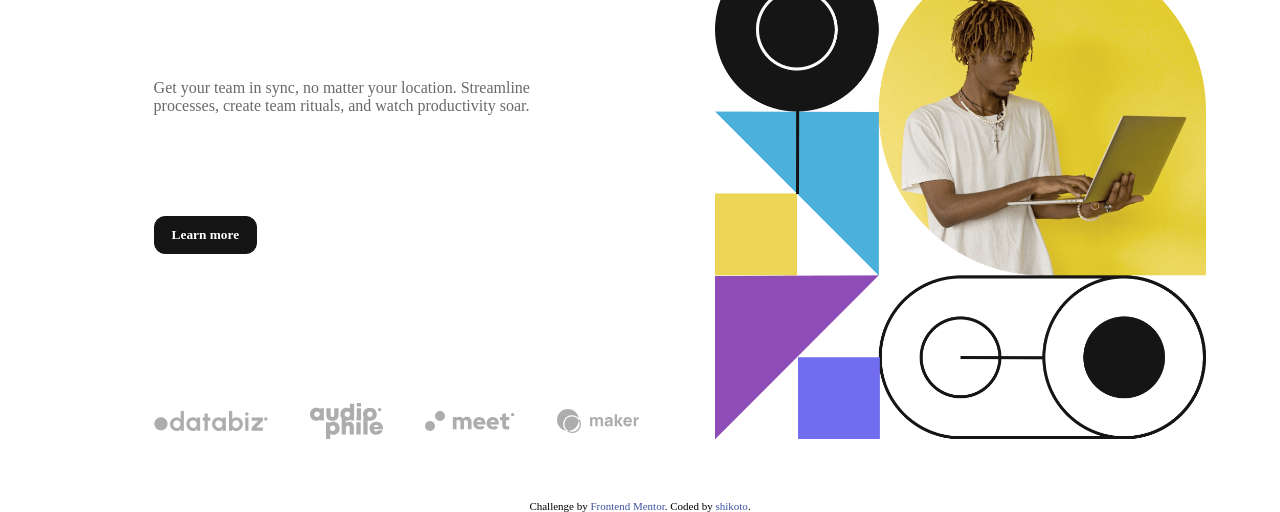
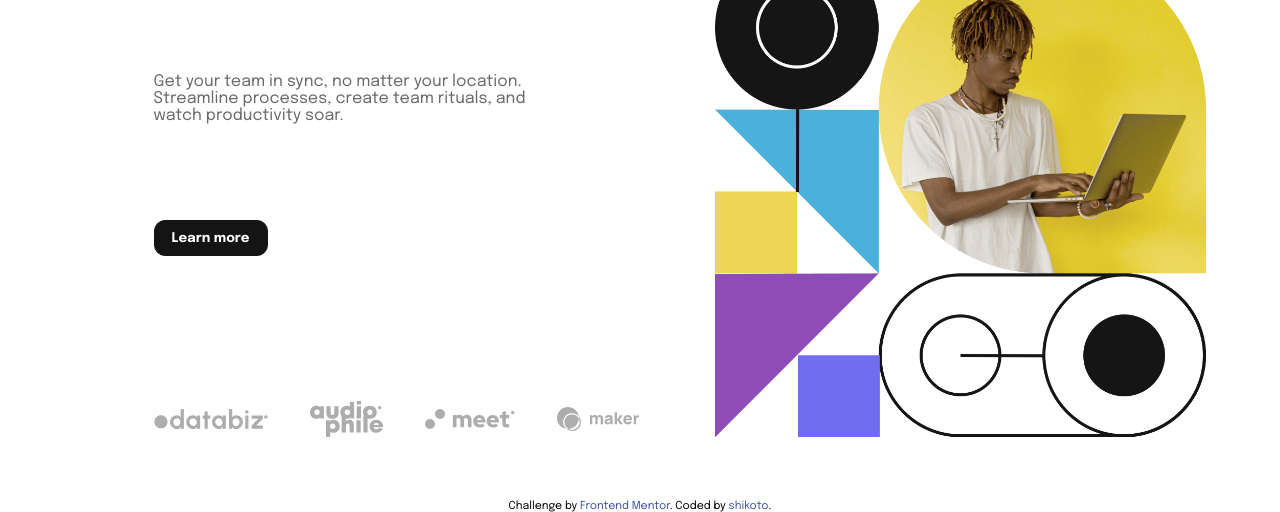
Before and after one commit to shikot0/intro-section-with-dropdown-navigation-main, a plain HTML site: page index.html in a window 1280 px wide. Shown: the part 288-800 px from the top of the page. Drawn offline with Linux system fonts and the light colour scheme.

Commit message:
Fixed fonts

```diff
--- a/style.css
+++ b/style.css
@@ -1,3 +1,4 @@
+@import url('https://fonts.googleapis.com/css2?family=Epilogue:ital,wght@0,100;0,200;0,300;0,400;0,500;0,600;0,700;0,800;0,900;1,100;1,200;1,300;1,400;1,500;1,600;1,700;1,800;1,900&display=swap');
 * {
     box-sizing: border-box;
     font-family: 'Epilogue';
```
